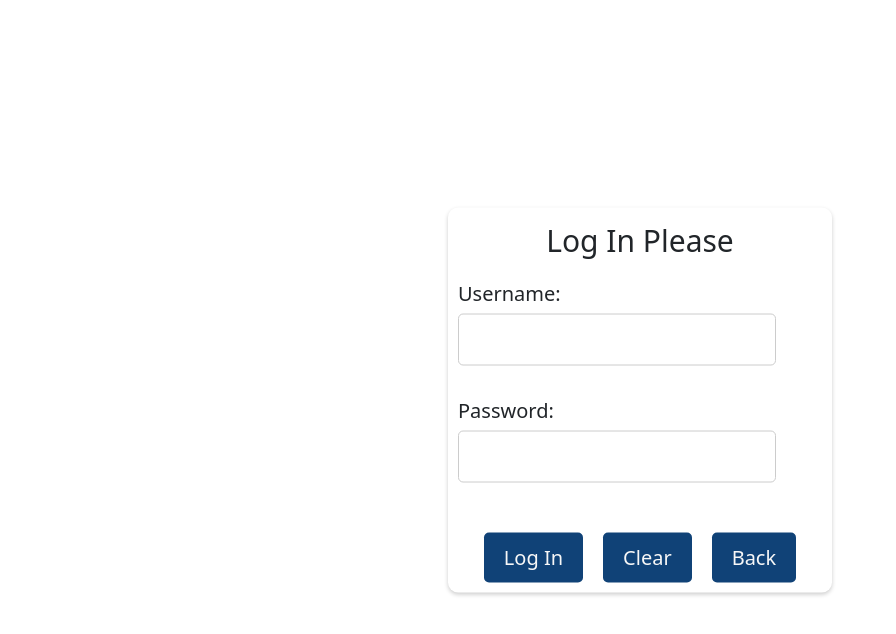
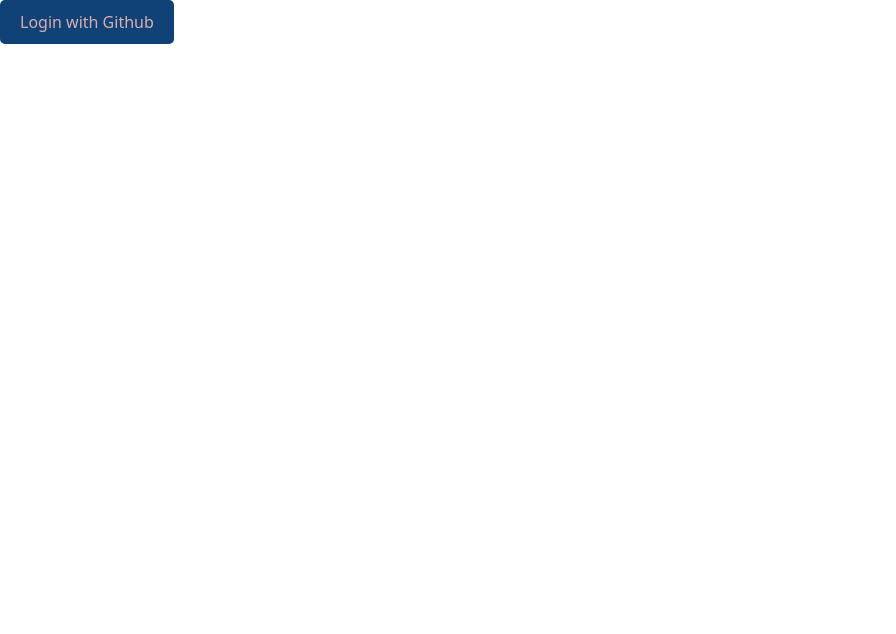
Before and after one commit to csce-315-331-2023c/project-3-902_02m_ggga, a React (Vite) app: page /LogIn/home in a window 1280 px wide. Shown: the top 634 px of the page, without its empty margins (0-896 px from the left). Built offline with nearby package versions, Linux system fonts and the light colour scheme.

Commit message:
base oauth added. no functionality included

```diff
--- a/package.json
+++ b/package.json
@@ -24,7 +24,8 @@
     "react": "^18.2.0",
     "react-bootstrap": "^2.9.1",
     "react-dom": "^18.2.0",
-    "react-modal": "^3.16.1"
+    "react-modal": "^3.16.1",
+    "react-oauth": "^0.0.1"
   },
   "devDependencies": {
     "@types/react": "^18.2.15",
--- a/src/assets/Components/LogIn/LogIn.jsx
+++ b/src/assets/Components/LogIn/LogIn.jsx
@@ -4,8 +4,13 @@ import './LogIn.css'
 import { Link } from 'react-router-dom';
 
 
+const CLIENT_ID = "c1e2a3c233d9b16112ee";
+
 export const LogIn = () =>  {
-    const [username, setUsername] = useState('');
+    const GithubLogIn = () => {
+        window.location.assign("https://github.com/login/oauth/authorize?client_id="+ CLIENT_ID);
+    };
+    /*const [username, setUsername] = useState('');
     const [password, setPassword] = useState('');
 
     const handleUsernameChange = (e) => {
@@ -53,4 +58,15 @@ export const LogIn = () =>  {
             </div>
         </div>
     );
+}*/
+
+    return (
+        <div className='LogIn'>
+            <header className='buttons'>
+                <button onClick={GithubLogIn}>
+                    Login with Github
+                </button>
+            </header>
+        </div>
+    );
 }
```
Also changed, not shown: src/Login.jsx (+30 -4 lines), src/assets/Components/Home/Home.jsx (+0 -48 lines), 2 other files (tests, documents, lock files or other folders).
